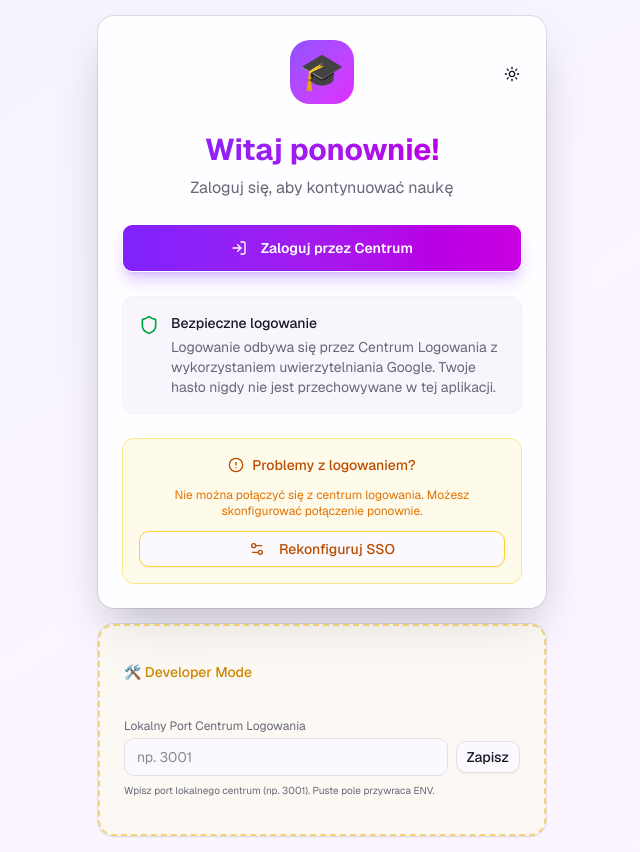
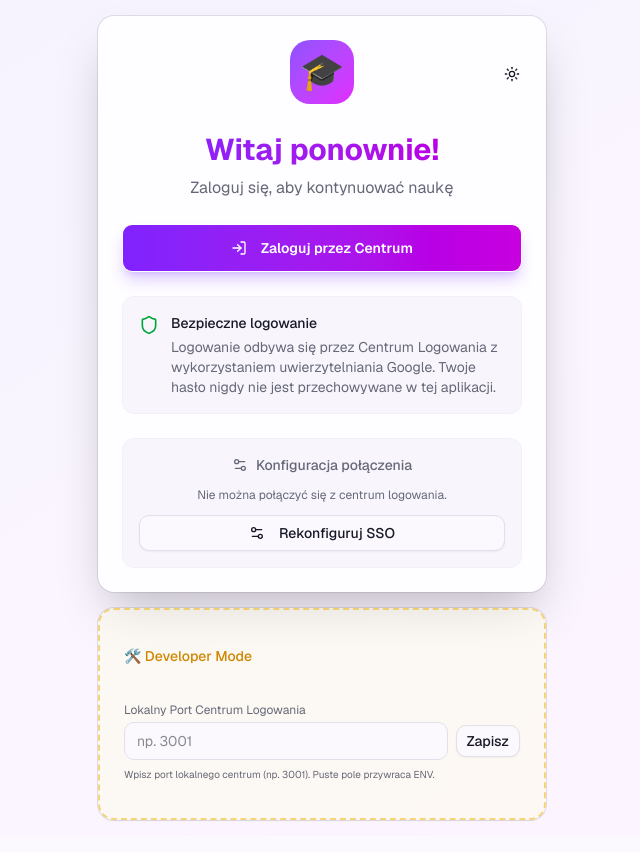
Before and after one commit to AleksanderOne/flashcards-app, a Next.js app: page /login in a window 1280 px wide. Shown: the whole page, without its empty margins (318-958 px from the left). Built offline with nearby package versions, Linux system fonts and the light colour scheme; no server answers; the database is empty.

Commit message:
feat(auth): naprawa rozłączania SSO i wersjonowanie aplikacji
- Wymuszenie wylogowania i czyszczenia sesji po rozłączeniu SSO

- Stałe wyświetlanie opcji rekonfiguracji na ekranie logowania

- Dodanie mechanizmu czyszczenia cache po aktualizacji wersji aplikacji

- Poprawki lintera

```diff
--- a/app/(auth)/login/page.tsx
+++ b/app/(auth)/login/page.tsx
@@ -29,7 +29,7 @@ function LoginContent() {
   const [isLoading, setIsLoading] = useState(false);
   const [error, setError] = useState("");
   const [ssoHealthy, setSsoHealthy] = useState<boolean | null>(null);
-  const [showReconfigure, setShowReconfigure] = useState(false);
+
   const [ssoConfig, setSsoConfig] = useState<{
     centerUrl?: string;
     projectSlug?: string;
@@ -61,13 +61,8 @@ function LoginContent() {
             projectSlug: data.projectSlug,
           });
         }
-        // Pokaż przycisk rekonfiguracji jeśli SSO nie skonfigurowane lub nie działa
-        if (!data.configured || !data.healthy) {
-          setShowReconfigure(true);
-        }
       } catch {
         setSsoHealthy(false);
-        setShowReconfigure(true);
       }
     }
     checkSSOHealth();
@@ -85,8 +80,6 @@ function LoginContent() {
         project_not_found: "Projekt nie istnieje w centrum logowania.",
       };
       setError(errorMessages[errorParam] || "Wystąpił nieznany błąd.");
-      // Pokaż przycisk rekonfiguracji przy błędzie
-      setShowReconfigure(true);
     }
   }, [searchParams]);
 
@@ -193,31 +186,26 @@ function LoginContent() {
             </div>
           </div>
 
-          {/* Przycisk rekonfiguracji SSO - widoczny gdy problemy z połączeniem */}
-          {showReconfigure && (
-            <div className="flex flex-col items-center gap-3 p-4 rounded-lg bg-amber-50 dark:bg-amber-950/30 border border-amber-200 dark:border-amber-800">
-              <div className="flex items-center gap-2 text-amber-700 dark:text-amber-400">
-                <AlertCircle className="h-4 w-4" />
+          {/* Przycisk rekonfiguracji SSO - zawsze widoczny */}
+          <div className="flex flex-col items-center gap-3 p-4 rounded-lg bg-muted/50 border border-muted">
+            <div className="flex items-center gap-2 text-muted-foreground">
+              <Settings2 className="h-4 w-4" />
               <span className="text-sm font-medium">
-                  Problemy z logowaniem?
+                Konfiguracja połączenia
               </span>
             </div>
-              <p className="text-xs text-amber-600 dark:text-amber-500 text-center">
+            <p className="text-xs text-muted-foreground text-center">
               {ssoHealthy === false
-                  ? "Nie można połączyć się z centrum logowania. Możesz skonfigurować połączenie ponownie."
-                  : "Jeśli logowanie nie działa, możesz zrekonfigurować połączenie SSO."}
+                ? "Nie można połączyć się z centrum logowania."
+                : "Jeśli masz problemy z logowaniem, możesz zrekonfigurować połączenie SSO."}
             </p>
             <Link href="/setup" className="w-full">
-                <Button
-                  variant="outline"
-                  className="w-full border-amber-300 dark:border-amber-700 text-amber-700 dark:text-amber-400 hover:bg-amber-100 dark:hover:bg-amber-900/30"
-                >
+              <Button variant="outline" className="w-full">
                 <Settings2 className="mr-2 h-4 w-4" />
                 Rekonfiguruj SSO
               </Button>
             </Link>
           </div>
-          )}
         </CardContent>
       </Card>
 
--- a/app/(dashboard)/admin/sso-setup/_components/disconnect-button.tsx
+++ b/app/(dashboard)/admin/sso-setup/_components/disconnect-button.tsx
@@ -3,7 +3,6 @@
 import { useState } from "react";
 import { Button } from "@/components/ui/button";
 import { Loader2, Trash2 } from "lucide-react";
-import { useRouter } from "next/navigation";
 import {
   AlertDialog,
   AlertDialogAction,
@@ -18,7 +17,6 @@ import {
 
 export function DisconnectButton() {
   const [loading, setLoading] = useState(false);
-  const router = useRouter();
 
   const handleDisconnect = async () => {
     setLoading(true);
@@ -28,14 +26,24 @@ export function DisconnectButton() {
       });
 
       if (response.ok) {
-        // Force refresh to update UI
-        router.refresh();
+        // Po usunięciu konfiguracji SSO musimy wylogować użytkownika
+        // Jego sesja odnosi się do nieistniejącego już projektu
+        await fetch("/api/auth/sso-logout", { method: "POST" });
+
+        // Wyczyść wszystkie lokalne dane aplikacji
+        if (typeof window !== "undefined") {
+          localStorage.clear();
+          sessionStorage.clear();
+        }
+
+        // Przekieruj na stronę logowania (hard redirect by wyczyścić stan)
+        window.location.href = "/login";
       } else {
         console.error("Failed to disconnect");
+        setLoading(false);
       }
     } catch (error) {
       console.error("Error disconnecting:", error);
-    } finally {
       setLoading(false);
     }
   };
--- a/app/layout.tsx
+++ b/app/layout.tsx
@@ -3,6 +3,7 @@ import { Geist, Geist_Mono } from "next/font/google";
 import "./globals.css";
 import { ThemeProvider } from "@/components/ThemeProvider";
 import { Toaster } from "@/components/ui/sonner";
+import { AppVersionProvider } from "@/components/AppVersionProvider";
 
 const geistSans = Geist({
   variable: "--font-sans",
@@ -35,6 +36,7 @@ export default function RootLayout({
           enableSystem
           disableTransitionOnChange
         >
+          <AppVersionProvider />
           {children}
           <Toaster />
         </ThemeProvider>
--- /dev/null
+++ b/components/AppVersionProvider.tsx
@@ -0,0 +1,10 @@
+"use client";
+
+import { AppVersionCheck } from "@/lib/use-app-version";
+
+/**
+ * Wrapper dla AppVersionCheck do użycia w Server Component layout
+ */
+export function AppVersionProvider() {
+  return <AppVersionCheck />;
+}
--- /dev/null
+++ b/lib/use-app-version.tsx
@@ -0,0 +1,100 @@
+/**
+ * Hook do zarządzania wersją aplikacji
+ *
+ * Sprawdza czy wersja aplikacji się zmieniła i czyści lokalne dane
+ * jeśli potrzeba (po deploy nowej wersji).
+ */
+
+import { useEffect, useState } from "react";
+
+// Wersja z package.json (build time)
+const APP_VERSION = process.env.NEXT_PUBLIC_APP_VERSION || "unknown";
+const STORAGE_KEY = "app-version";
+
+interface VersionCheckResult {
+  currentVersion: string;
+  previousVersion: string | null;
+  wasUpdated: boolean;
+}
+
+/**
+ * Hook sprawdzający wersję aplikacji.
+ * Przy zmianie wersji automatycznie czyści localStorage i sessionStorage.
+ */
+export function useAppVersion(): VersionCheckResult {
+  const [result, setResult] = useState<VersionCheckResult>({
+    currentVersion: APP_VERSION,
+    previousVersion: null,
+    wasUpdated: false,
+  });
+
+  useEffect(() => {
+    if (typeof window === "undefined") return;
+
+    const previousVersion = localStorage.getItem(STORAGE_KEY);
+
+    // Wersja się zmieniła lub pierwsza wizyta
+    if (previousVersion && previousVersion !== APP_VERSION) {
+      console.log(
+        `[App Version] Wykryto aktualizację: ${previousVersion} -> ${APP_VERSION}`,
+      );
+
+      // Wyczyść lokalne dane (ale nie sso-session - to ciasteczko)
+      const keysToPreserve = ["theme", "sidebar-state", "cookie-consent"];
+      const preservedData: Record<string, string | null> = {};
+
+      // Zachowaj ważne ustawienia
+      keysToPreserve.forEach((key) => {
+        preservedData[key] = localStorage.getItem(key);
+      });
+
+      // Wyczyść wszystko
+      localStorage.clear();
+      sessionStorage.clear();
+
+      // Przywróć zachowane ustawienia
+      keysToPreserve.forEach((key) => {
+        const value = preservedData[key];
+        if (value) {
+          localStorage.setItem(key, value);
+        }
+      });
+
+      // Zapisz nową wersję
+      localStorage.setItem(STORAGE_KEY, APP_VERSION);
+
+      setResult({
+        currentVersion: APP_VERSION,
+        previousVersion,
+        wasUpdated: true,
+      });
+    } else if (!previousVersion) {
+      // Pierwsza wizyta - zapisz wersję
+      localStorage.setItem(STORAGE_KEY, APP_VERSION);
+      setResult({
+        currentVersion: APP_VERSION,
+        previousVersion: null,
+        wasUpdated: false,
+      });
+    }
+  }, []);
+
+  return result;
+}
+
+/**
+ * Komponent do inicjalizacji sprawdzania wersji w root layout
+ */
+export function AppVersionCheck() {
+  const { wasUpdated, previousVersion, currentVersion } = useAppVersion();
+
+  useEffect(() => {
+    if (wasUpdated) {
+      console.log(
+        `[App Version] Dane lokalne zostały wyczyszczone po aktualizacji z ${previousVersion} do ${currentVersion}`,
+      );
+    }
+  }, [wasUpdated, previousVersion, currentVersion]);
+
+  return null;
+}
--- a/next.config.ts
+++ b/next.config.ts
@@ -1,9 +1,22 @@
 import type { NextConfig } from "next";
+import { readFileSync } from "fs";
+import { join } from "path";
+
+// Pobierz wersję z package.json
+const packageJson = JSON.parse(
+  readFileSync(join(process.cwd(), "package.json"), "utf-8"),
+);
+const appVersion = packageJson.version || "unknown";
 
 // Wykrywanie środowiska
 const isProduction = process.env.NODE_ENV === "production";
 
 const nextConfig: NextConfig = {
+  // Eksportuj wersję aplikacji do klienta
+  env: {
+    NEXT_PUBLIC_APP_VERSION: appVersion,
+  },
+
   images: {
     remotePatterns: [
       {
```
Lines whose indentation alone changed are shown as unchanged.
